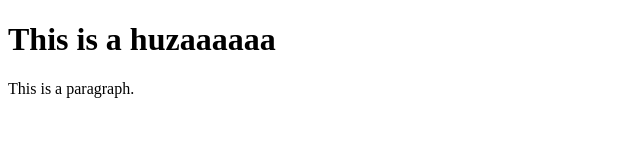
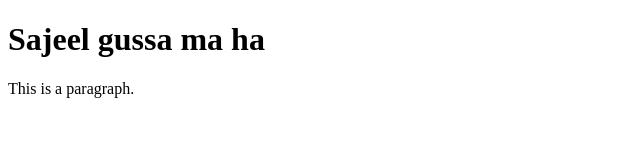
Before and after one commit to humza024/webhook, a plain HTML site: page index.html in a window 1280 px wide. Shown: the whole page, without its empty margins (0-640 px from the left). Drawn offline with Linux system fonts and the light colour scheme.

Commit message:
Update index.html

```diff
--- a/index.html
+++ b/index.html
@@ -5,7 +5,7 @@
 </head>
 <body>
 
-<h1>This is a huzaaaaaa</h1>
+<h1>Sajeel gussa ma ha </h1>
 <p>This is a paragraph.</p>
 
 </body>
```
